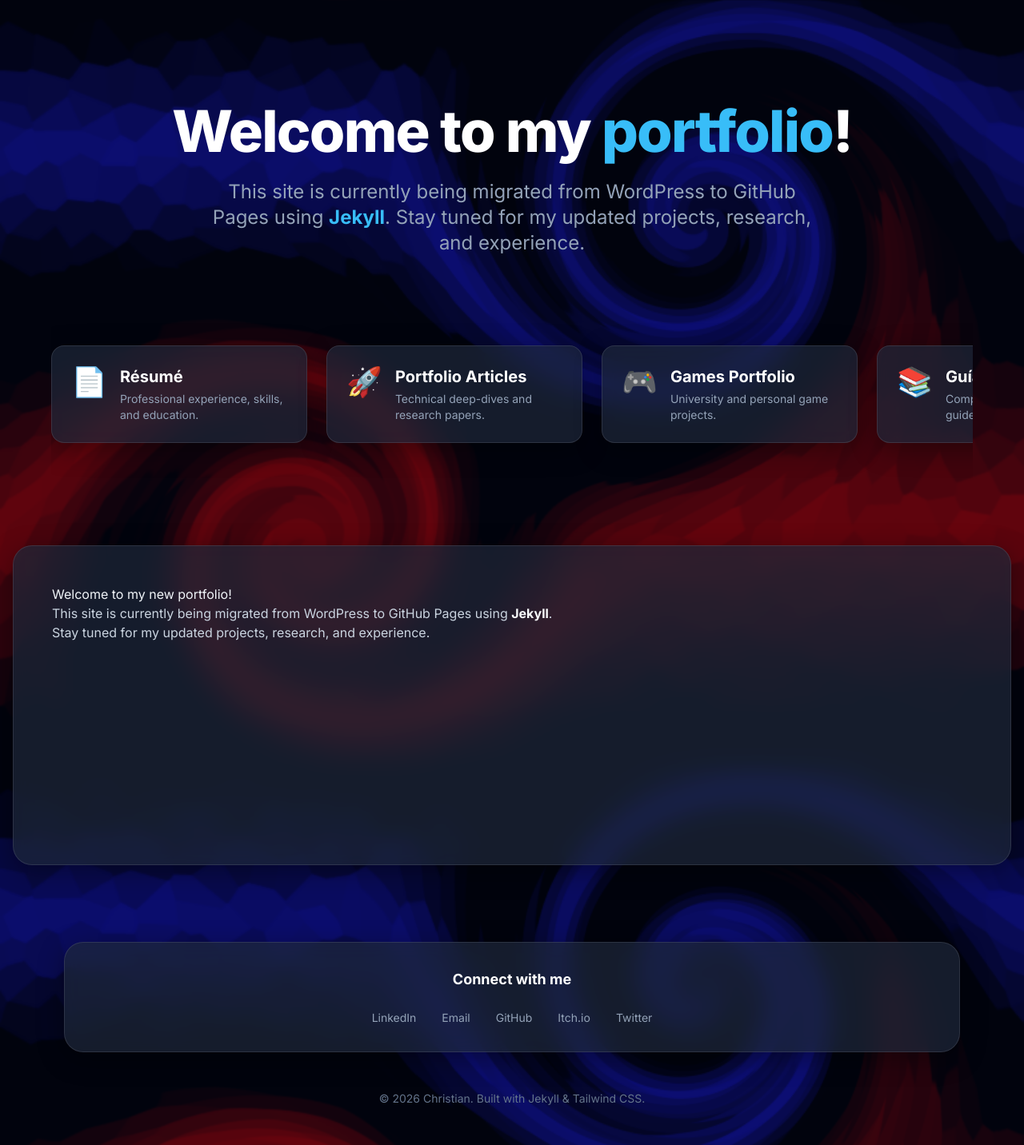
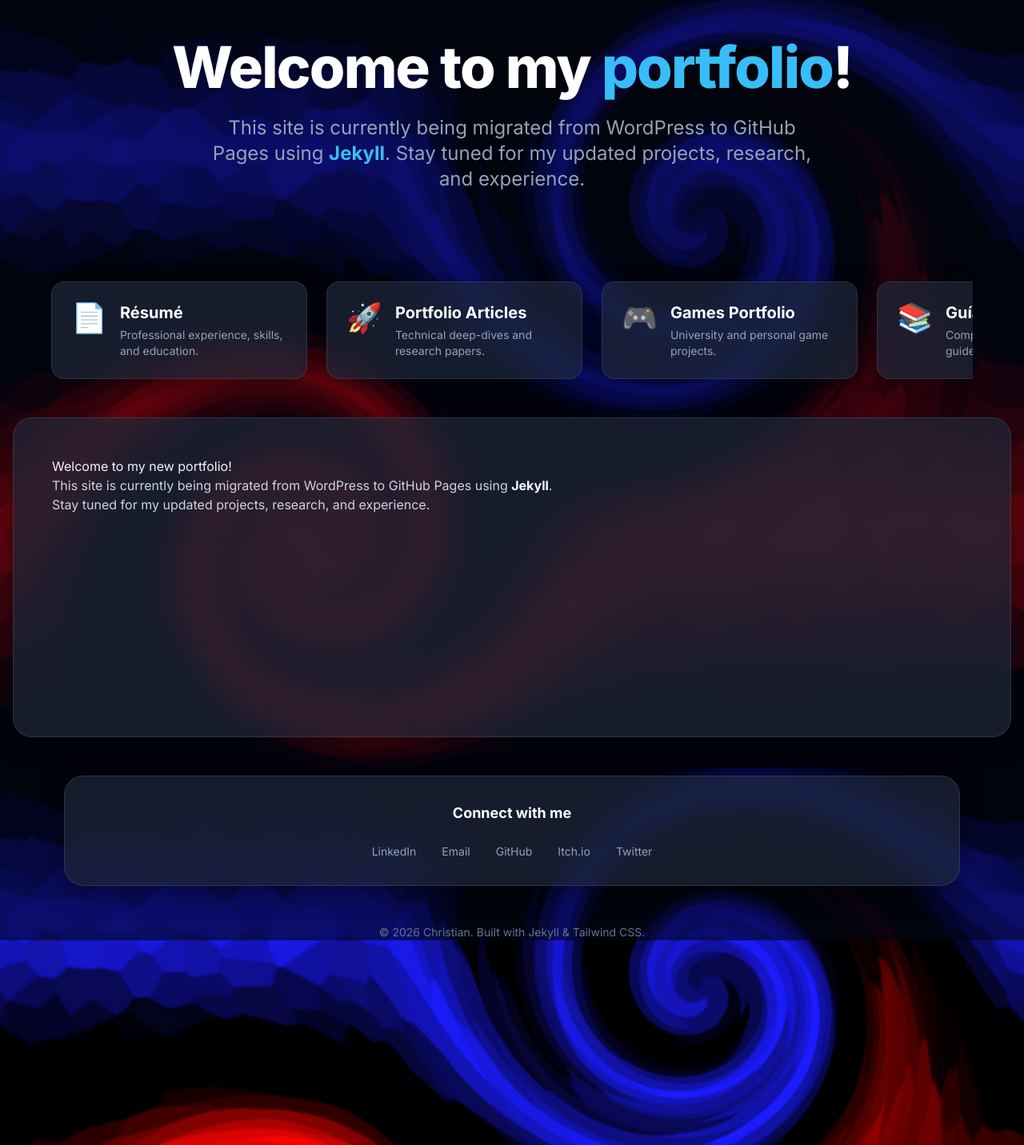
Before and after one commit to maniatic0/maniatic0.github.io, a Jekyll site: the page built from index.md, in a window 1280 px wide. Shown: the whole page at 80% size. Built offline with Jekyll 4.4.1, drawn with Linux system fonts in a browser that asks for light colours.

Commit message:
fix html extra padding

```diff
--- a/_layouts/default.html
+++ b/_layouts/default.html
@@ -111,7 +111,7 @@ title: {{ page.title }}
         <main class="relative z-10 container mx-auto px-4 py-12">
 
             <!-- Home Page Hero Section -->
-            <div class="text-center py-20">
+            <div class="text-center">
                 <h1 class="text-5xl md:text-7xl font-extrabold text-white mb-6 tracking-tight">
                     Welcome to my <span class="text-sky-400">portfolio</span>!
                 </h1>
@@ -234,7 +234,7 @@ title: {{ page.title }}
         </main>
 
         <!-- Footer -->
-        <footer class="relative z-10 py-12 text-center text-slate-500 text-sm">
+        <footer class="relative z-10 text-center text-slate-500 text-sm">
             <div class="max-w-6xl mx-auto mb-12 px-4">
                 <div class="glass-card p-8 rounded-3xl">
                     <h3 class="text-white font-bold text-lg mb-6">Connect with me</h3>
```
